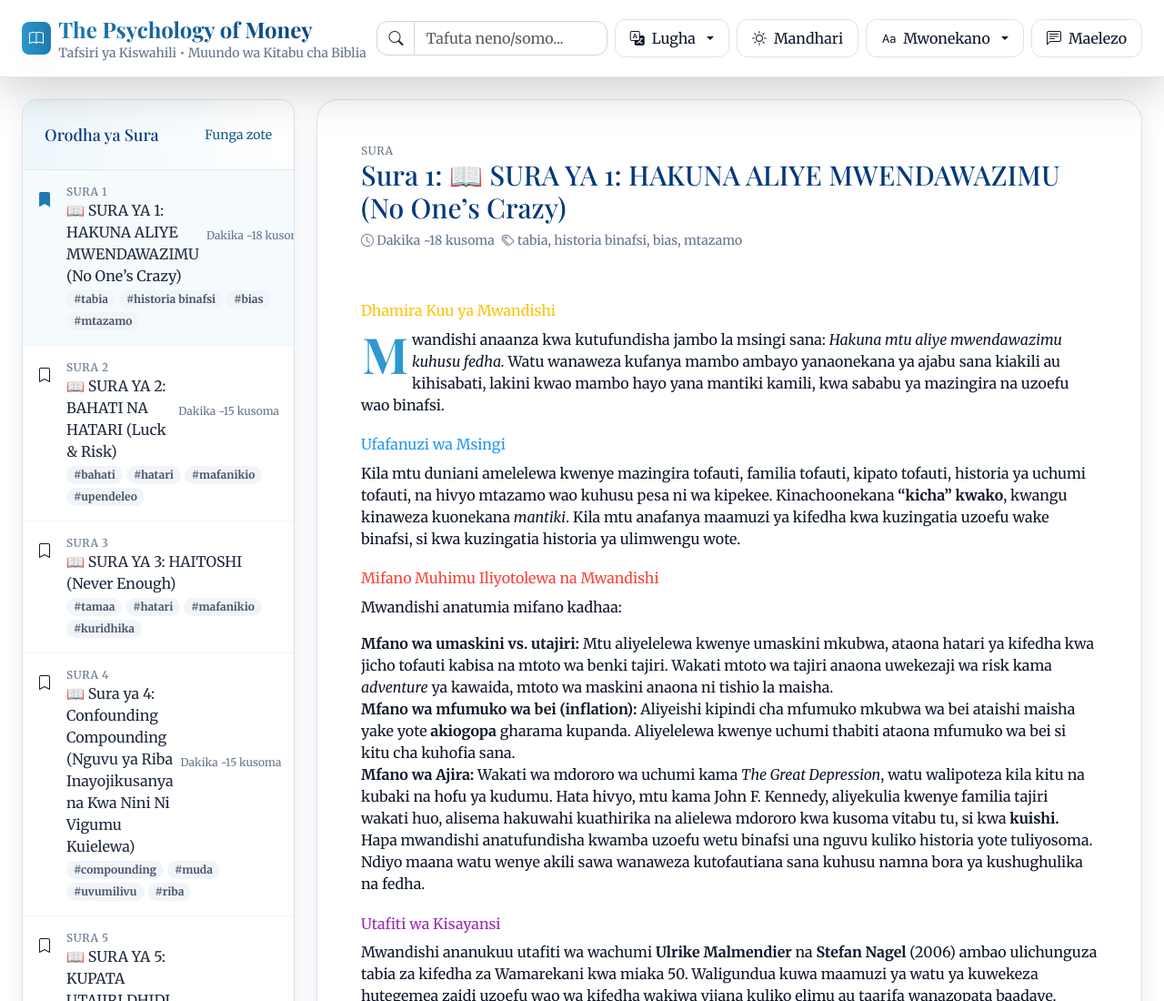
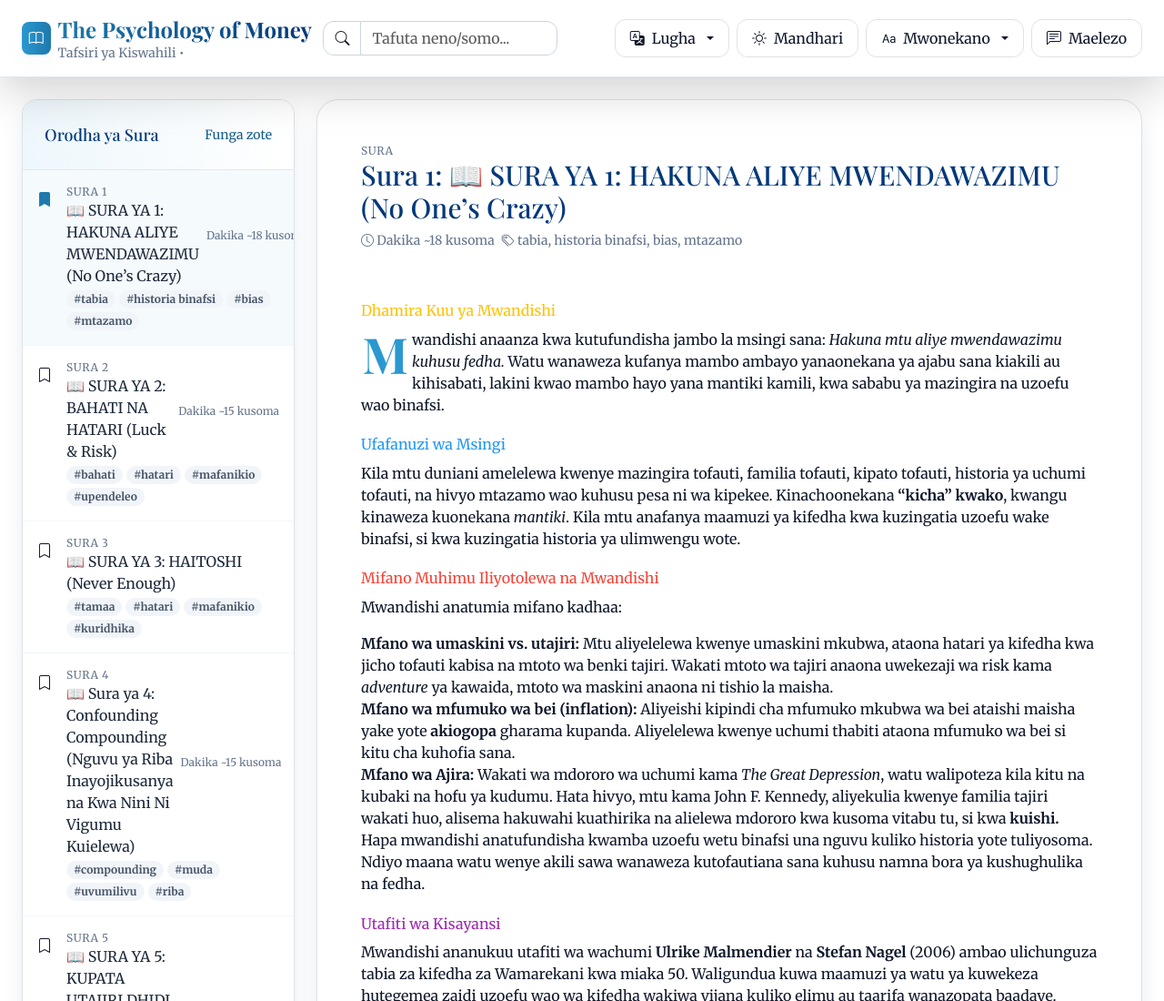
Before and after one commit to Claytonee/The-psychology-of-Money-Claytone-Curth, a plain HTML site: page index.html in a window 1280 px wide. Shown: the top 1100 px of the page at 91% size. Drawn offline with nearby package versions, Linux system fonts and the light colour scheme; a web font is replaced by a local one.

Commit message:
Update index.html

```diff
--- a/index.html
+++ b/index.html
@@ -149,7 +149,7 @@
           <span class="inline-flex w-9 h-9 rounded-lg bg-gradient-to-r from-brand-500 to-brand-600 text-white items-center justify-center shadow-soft transform hover:scale-105 transition-transform duration-200"><i class="bi bi-book"></i></span>
           <div class="leading-tight w-full">
             <h1 class="m-0 p-0 text-deep font-display text-lg sm:text-xl md:text-2xl font-bold bg-gradient-to-r from-brand-600 to-deep bg-clip-text text-transparent">The Psychology of Money</h1>
-            <p class="m-0 p-0 text-xs sm:text-sm text-slate-500 dark:text-slate-400">Tafsiri ya Kiswahili • Muundo wa Kitabu cha Biblia</p>
+            <p class="m-0 p-0 text-xs sm:text-sm text-slate-500 dark:text-slate-400">Tafsiri ya Kiswahili • </p>
           </div>
         </div>
       </div>
```
